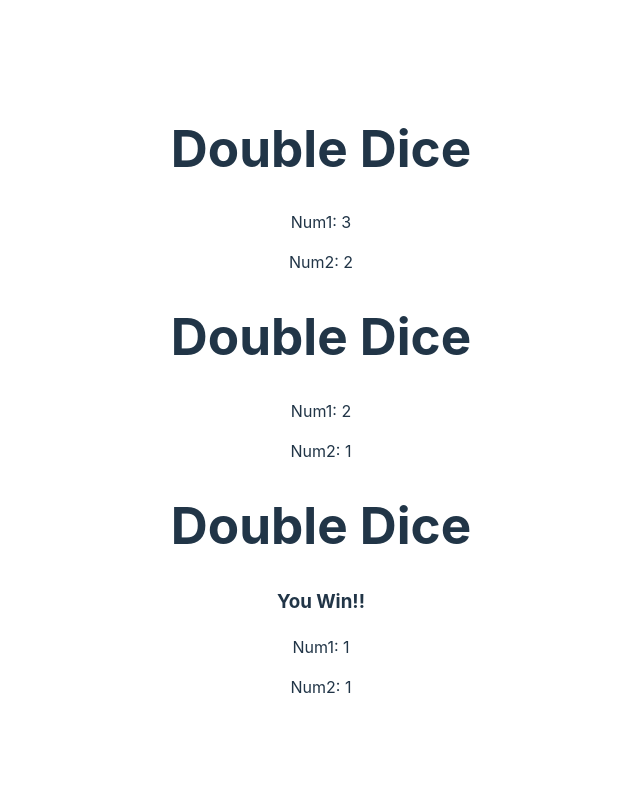
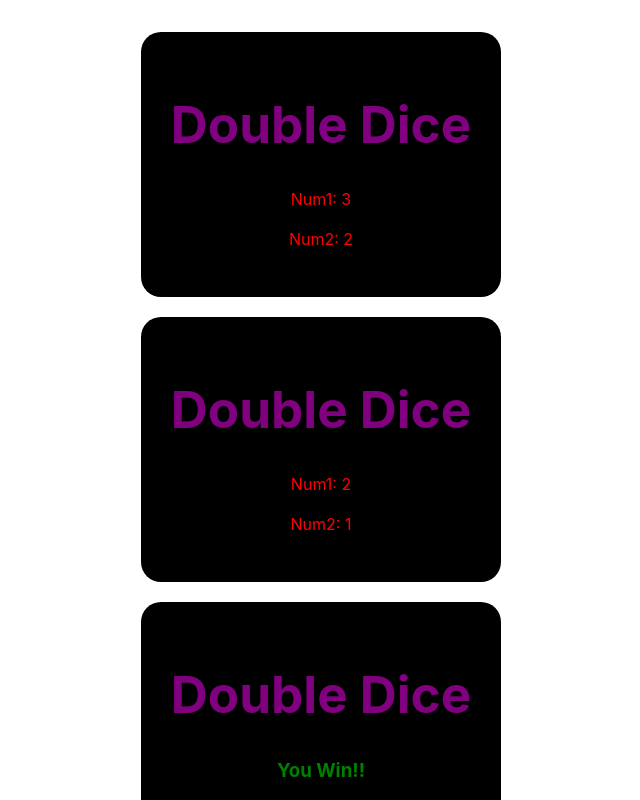
Before and after one commit to tyrex1829/react-locally-vite, a React (Vite) app: page / in a window 1280 px wide. Shown: the top 800 px of the page, without its empty margins (319-959 px from the left). Built offline with nearby package versions, Linux system fonts and the light colour scheme.

Commit message:
dynamic style

```diff
--- a/src/DoubleDice.jsx
+++ b/src/DoubleDice.jsx
@@ -2,10 +2,16 @@ export default function DoubleDice() {
     const num1 = Math.floor(Math.random() * 3) + 1;
     const num2 = Math.floor(Math.random() * 3) + 1;
 
+    const isWinner = num1 === num2;
+
+    const divStyles = { backgroundColor: "#000", padding: "30px", marginBottom: "20px", borderRadius: "20px", color: isWinner ? "green" : "red" };
+
+    const h1Styles = { color: "purple" };
+
     return (
-        <div>
-            <h1>Double Dice</h1>
-            {num1 === num2 && <h3>You Win!!</h3>}
+        <div className="DoubleDice" style={divStyles}>
+            <h1 style={h1Styles}>Double Dice</h1>
+            {isWinner && <h3>You Win!!</h3>}
             <p>Num1: {num1}</p>
             <p>Num2: {num2}</p>
         </div>
```
